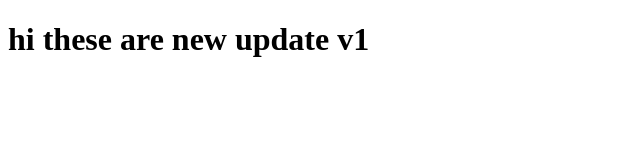
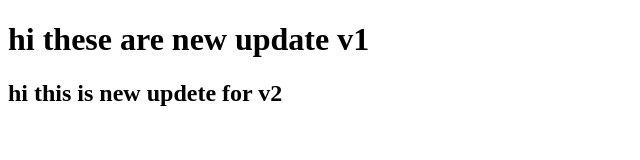
Before and after one commit to cyna16/html-tutorial, a plain HTML site: page index.html in a window 1280 px wide. Shown: the whole page, without its empty margins (0-640 px from the left). Drawn offline with Linux system fonts and the light colour scheme.

Commit message:
v2 updated

```diff
--- a/index.html
+++ b/index.html
@@ -7,5 +7,6 @@
 </head>
 <body>
     <h1>hi these are new update v1</h1>
+    <h2>hi this is new updete for v2</h2>
 </body>
 </html>
```
